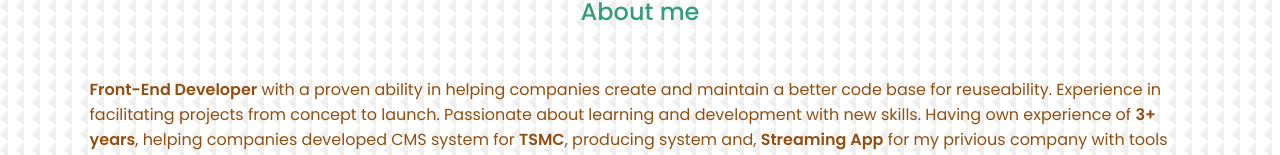
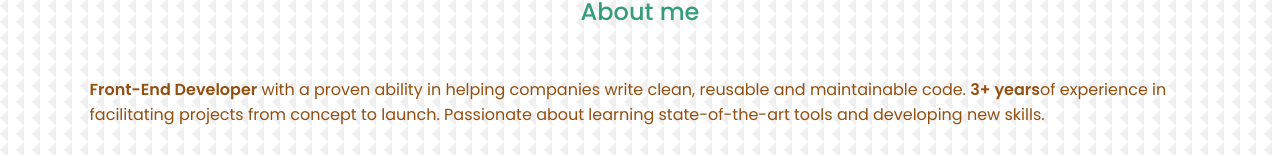
Before and after one commit to owenchang1992/web-deployment, a Next.js app: page / in a window 1280 px wide. Shown: the part 786-941 px from the top of the page. Built offline with nearby package versions, Linux system fonts and the light colour scheme.

Commit message:
feature: update contents of about me

```diff
--- a/src/features/about/About.tsx
+++ b/src/features/about/About.tsx
@@ -9,13 +9,11 @@
       <div className="about__me">
         <p>
           <strong>Front-End Developer</strong> with a proven ability in helping
-          companies create and maintain a better code base for reuseability.
-          Experience in facilitating projects from concept to launch. Passionate
-          about learning and development with new skills. Having own experience
-          of <strong>3+ years</strong>, helping companies developed CMS system
-          for <strong>TSMC</strong>, producing system and,{' '}
-          <strong>Streaming App</strong> for my privious company with tools like{' '}
-          <strong>React, NodeJS, MongoDB, GraphQL, etc</strong>
+          companies write clean, reusable and maintainable code.{' '}
+          <strong>3+ years</strong>
+          of experience in facilitating projects from concept to launch.
+          Passionate about learning state-of-the-art tools and developing new
+          skills.
         </p>
       </div>
     </div>
```
